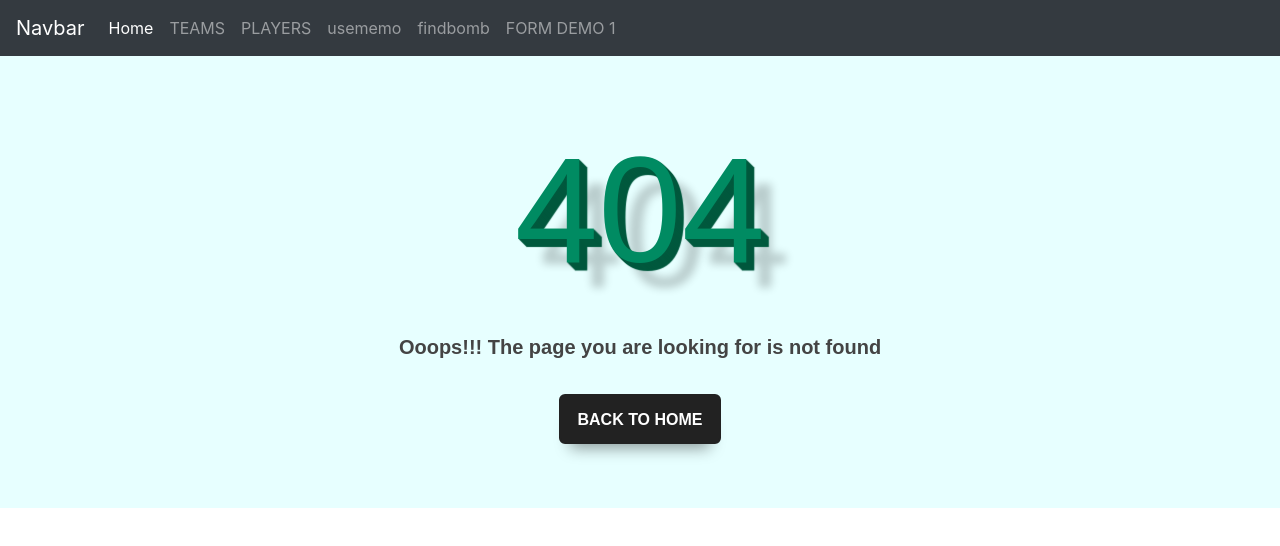
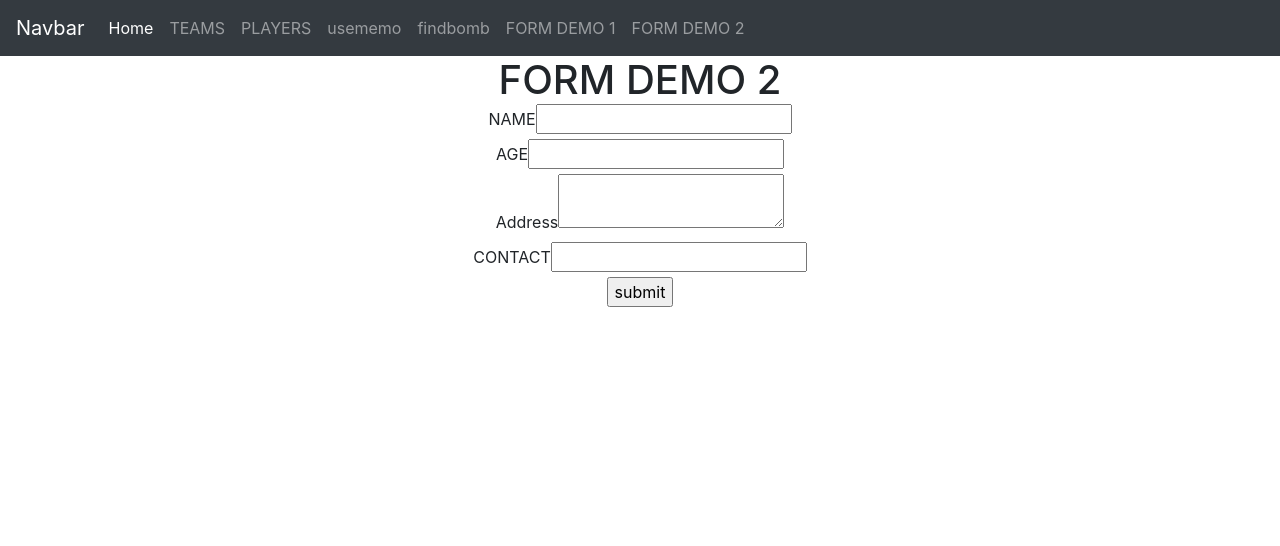
Before and after one commit to samirvithlani/2025-mern-evn, a React (Vite) app: page /formdemo2 in a window 1280 px wide. Before the commit this address had no page. Shown: the top 546 px of the page. Built offline with nearby package versions, Linux system fonts and the light colour scheme.

Commit message:
form validations

```diff
--- a/src/App.jsx
+++ b/src/App.jsx
@@ -24,6 +24,7 @@
 import { UseMemoDemo } from './components/UseMemoDemo'
 import { FindBomb } from './components/FindBomb'
 import { FormDemo1 } from './components/FormDemo1'
+import { FormDemo2 } from './components/FormDemo2'
 
 function App() {
 
@@ -53,6 +54,7 @@
         <Route path='/teamdetail/:id' element ={<TeamDetail/>}></Route>
         <Route path = "/findbomb" element = {<FindBomb/>}></Route>
         <Route path='/formdemo1'element = {<FormDemo1/>} ></Route>
+        <Route path='/formdemo2'element = {<FormDemo2/>} ></Route>
         {/* <Route path='/*' element ={<h1>404</h1>}></Route> */}
         <Route path='/*' element ={<Error404/>}></Route>
       </Routes>
--- /dev/null
+++ b/src/components/FormDemo2.jsx
@@ -0,0 +1,87 @@
+import React from 'react'
+import { useForm } from 'react-hook-form'
+
+export const FormDemo2 = () => {
+    const {register,handleSubmit,formState:{errors}}= useForm()
+    console.log("errors",errors)//{}
+    const submitHandler = (data)=>{
+        alert("form subbmited...")
+        console.log("data.,,,",data)
+    }
+
+    const validationSchema = {
+        ageValidator:{
+            required:{
+                value:true,
+                message:"age is required.."
+            },
+            min:{
+                value:18,
+                message:"min age 18"
+            },
+            max:{
+                value:60,
+                message:"max age is 60"
+            }
+        },
+        addressValidator:{
+            required:{
+                value:true,
+                message:"age is required.."
+            },
+            minLength:{
+                value:10,
+                message:"min 10 char required"
+            },
+            maxLength:{
+                value:50,
+                message:"max 50 char required"
+            }
+        },
+        contactValidator:{
+            required:{
+                value:true,
+                message:"contact is required"
+            },
+            pattern:{
+                value:/[6-9]{1}[0-9]{9}/,
+                message:"contact is invalid."
+            }
+        }
+    }
+
+  return (
+    <div>
+        <h1>FORM DEMO 2</h1>
+        <form onSubmit={handleSubmit(submitHandler)}>
+            <div>
+                <label>NAME</label>
+                <input type='text' {...register("name",{required:{value:true,message:"name is required*"}})}></input>
+                {/* {errors.name && errors.name.message} */}
+                {errors.name?.message}
+            </div>
+            <div>
+                <label>AGE</label>
+                <input type='text' {...register("age",validationSchema.ageValidator)}></input>
+                {errors.age?.message}
+            </div>
+            <div>
+                <label>Address</label>
+                <textarea {...register("address",validationSchema.addressValidator)}></textarea>
+                <span style={{color:"red"}}>
+                    {errors.address?.message}
+                </span>
+            </div>
+            <div>
+                <label>CONTACT</label>
+                <input type='text' {...register("contact",validationSchema.contactValidator)}></input>
+                {errors.contact?.message}
+            </div>
+            <div>
+                <input type='submit' value="submit"></input>
+            </div>
+
+        </form>
+    </div>
+  )
+}
--- a/src/components/Navabar.jsx
+++ b/src/components/Navabar.jsx
@@ -53,6 +53,11 @@
               FORM DEMO 1
               </Link>
             </li>
+            <li class="nav-item">
+              <Link class="nav-link" to="/formdemo2">
+              FORM DEMO 2
+              </Link>
+            </li>
 
           </ul>
         </div>
```
Also changed, not shown: th.txt.
